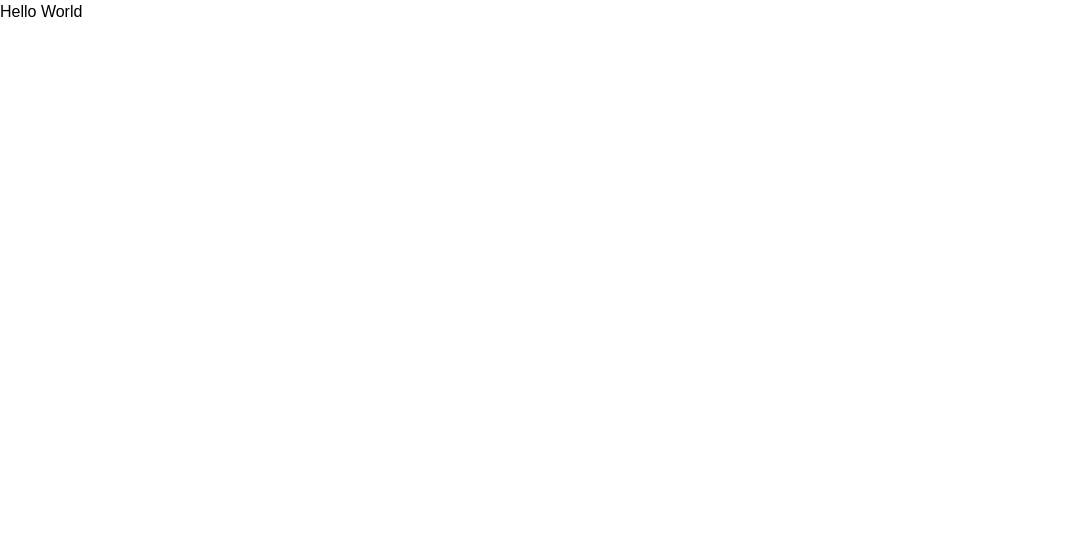
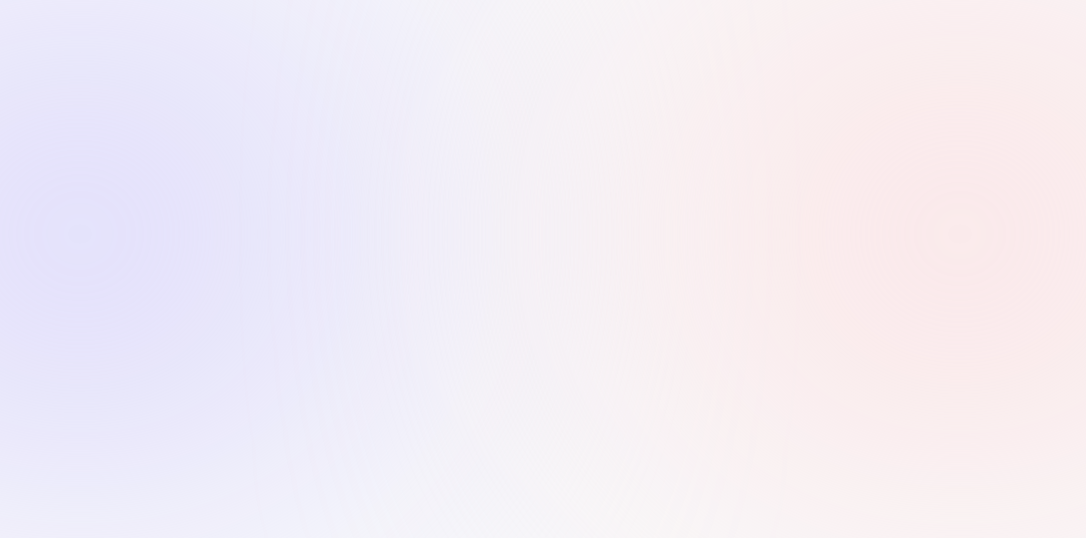
Before and after one commit to curm90/My-Dev-Portfolio, a Next.js app: page / in a window 1280 px wide. Shown: the top 538 px of the page, without its empty margins (0-1086 px from the left). Built offline with nearby package versions, Linux system fonts and the light colour scheme.

Commit message:
add background effect for top of page

```diff
--- a/src/app/layout.tsx
+++ b/src/app/layout.tsx
@@ -1,21 +1,23 @@
-import type { Metadata } from "next";
-import localFont from "next/font/local";
-import "./globals.css";
+import type { Metadata } from 'next';
+import localFont from 'next/font/local';
+import BgEffect from '@/components/BgEffect';
+import './globals.css';
 
 const geistSans = localFont({
-  src: "./fonts/GeistVF.woff",
-  variable: "--font-geist-sans",
-  weight: "100 900",
+  src: './fonts/GeistVF.woff',
+  variable: '--font-geist-sans',
+  weight: '100 900',
 });
 const geistMono = localFont({
-  src: "./fonts/GeistMonoVF.woff",
-  variable: "--font-geist-mono",
-  weight: "100 900",
+  src: './fonts/GeistMonoVF.woff',
+  variable: '--font-geist-mono',
+  weight: '100 900',
 });
 
 export const metadata: Metadata = {
-  title: "Liam Sutton | Portfolio",
-  description: "Showcase of Liam's skills, projects, and experience as a full-stack developer. Explore web development expertise in React, Next.js, Node.js, and more.",
+  title: 'Liam Sutton | Portfolio',
+  description:
+    "Showcase of Liam's skills, projects, and experience as a full-stack developer. Explore web development expertise in React, Next.js, Node.js, and more.",
 };
 
 export default function RootLayout({
@@ -24,10 +26,9 @@ export default function RootLayout({
   children: React.ReactNode;
 }>) {
   return (
-    <html lang="en">
-      <body
-        className={`${geistSans.variable} ${geistMono.variable} antialiased`}
-      >
+    <html lang='en'>
+      <body className={`${geistSans.variable} ${geistMono.variable} relative bg-gray-50 antialiased`}>
+        <BgEffect />
         {children}
       </body>
     </html>
--- a/src/app/page.tsx
+++ b/src/app/page.tsx
@@ -1,7 +1,3 @@
 export default function Home() {
-  return (
-    <div>
-      <h1>Hello World</h1>
-    </div>
-  );
+  return <div></div>;
 }
--- /dev/null
+++ b/src/components/BgEffect.tsx
@@ -0,0 +1,8 @@
+export default function BgEffect() {
+  return (
+    <>
+      <div className='absolute left-[-35rem] top-[-1rem] -z-10 h-[31.25rem] w-[50rem] rounded-full bg-[#dbd7fb] blur-[10rem] sm:w-[50vw] md:left-[-33rem] lg:left-[-28rem] xl:left-[-15rem] 2xl:left-0'></div>
+      <div className='absolute right-0 top-[-1rem] -z-10 h-[31.25rem] w-[31.25rem] rounded-full bg-[#fbe2e3] blur-[10rem] sm:w-[50vw]'></div>
+    </>
+  );
+}
```
